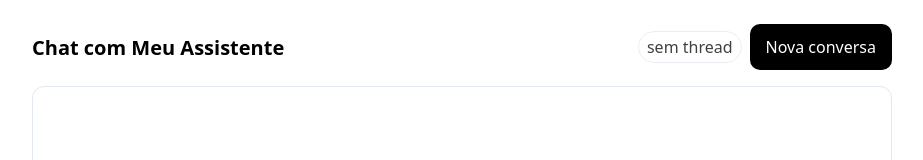
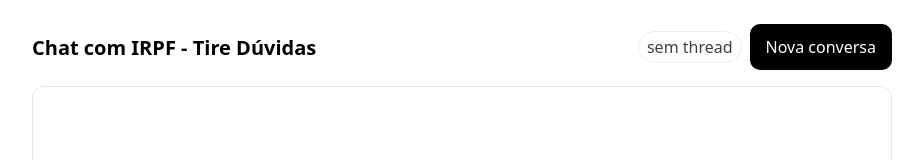
Before and after one commit to leandroteza-lang/IRPF, a website: page public/index.html in a window 1280 px wide. Shown: the top 160 px of the page, without its empty margins (178-1101 px from the left). Drawn offline with Linux system fonts and the light colour scheme.

Commit message:
Update index.html

```diff
--- a/public/index.html
+++ b/public/index.html
@@ -40,7 +40,7 @@
 <body>
   <main>
     <header>
-      <h1>Chat com Meu Assistente</h1>
+      <h1>Chat com IRPF - Tire Dúvidas</h1>
       <div class="toolbar">
         <span id="threadBadge" class="pill muted">sem thread</span>
         <button id="reset">Nova conversa</button>
```
